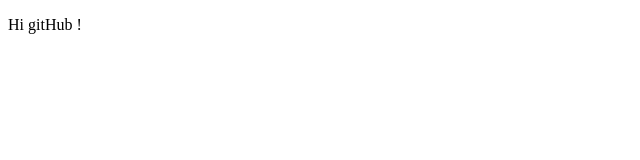
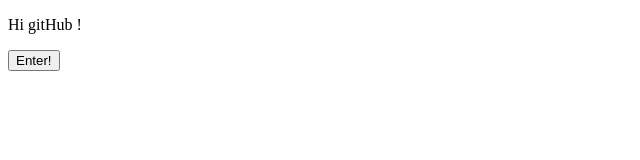
Before and after one commit to Laucode22/git-exercice, a plain HTML site: page index.html in a window 1280 px wide. Shown: the whole page, without its empty margins (0-640 px from the left). Drawn offline with Linux system fonts and the light colour scheme.

Commit message:
button added

```diff
--- a/index.html
+++ b/index.html
@@ -7,5 +7,6 @@
 </head>
 <body>
     <p>Hi gitHub !</p>
+    <button>Enter!</button>
 </body>
 </html>
```
